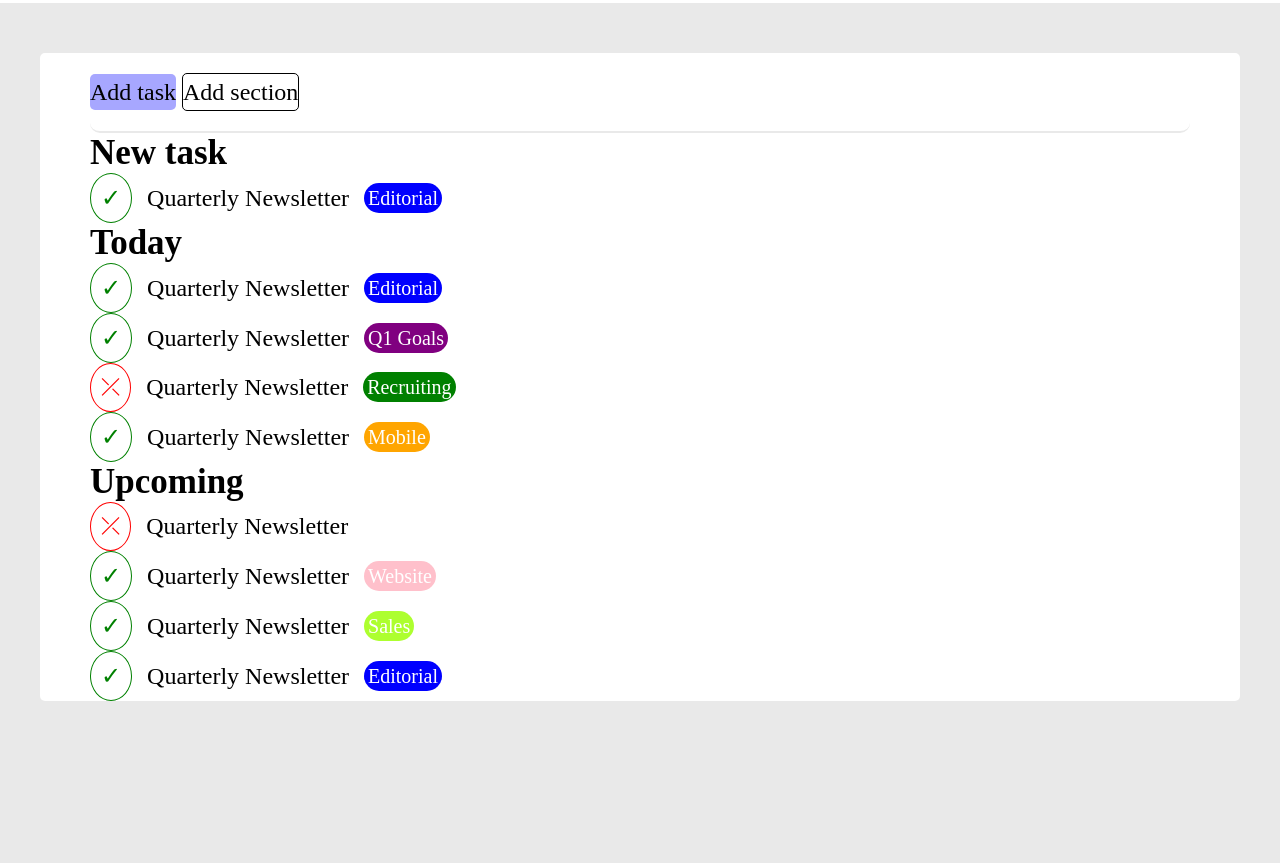
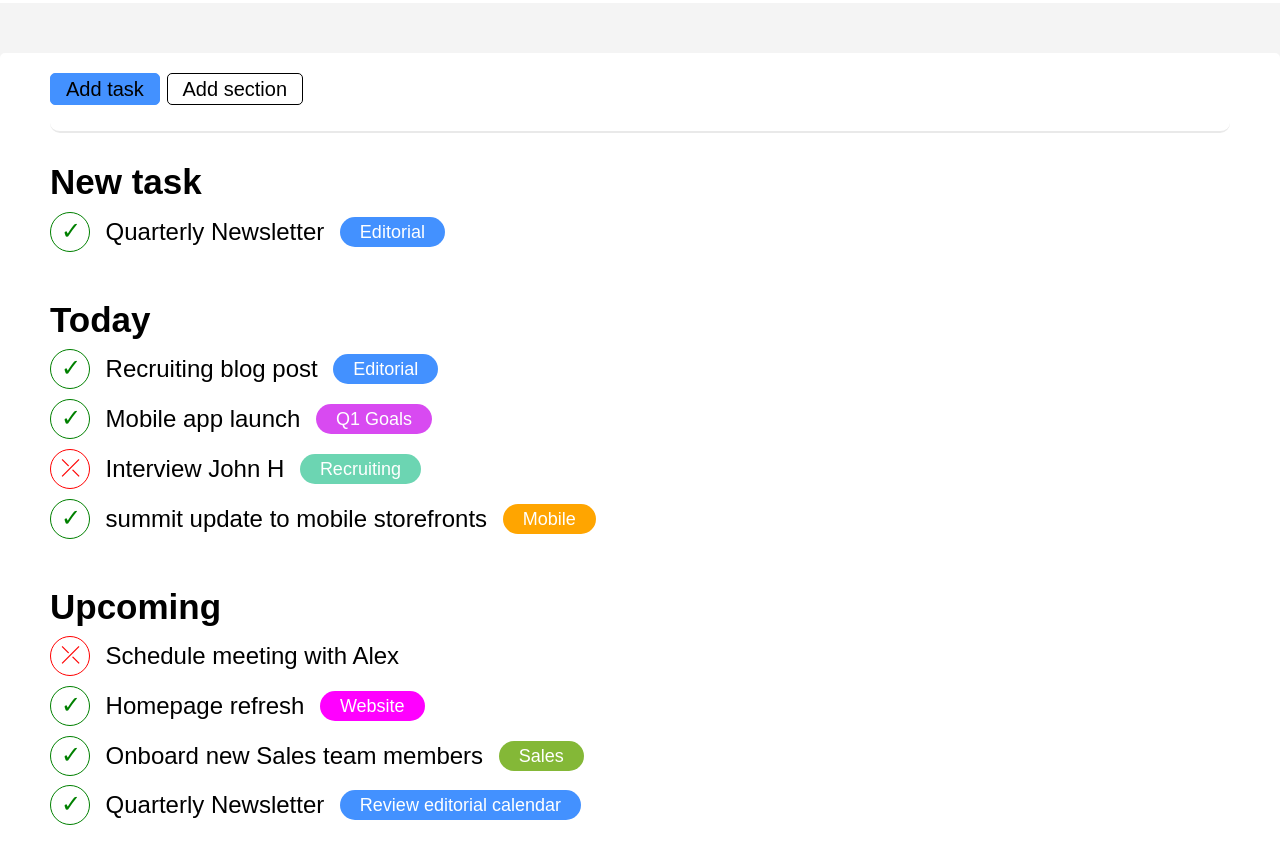
Before and after one commit to gabrielgrillo/html-css-toboolist, a plain HTML site: page index.html in a window 1280 px wide. Shown: the part 83-946 px from the top of the page. Before the commit the page ends 800 px from the top, so only its background shows below. Drawn offline with Linux system fonts and the light colour scheme.

Commit message:
completed

```diff
--- a/css/style.css
+++ b/css/style.css
@@ -5,8 +5,12 @@
     font-size: 24px;
 }
 
+html {
+    font-family: sans-serif;
+}
+
 body {
-    background-color: #e9e9e9;
+    background-color: #f4f4f4;
 }
 
 .page-header {
@@ -25,11 +29,10 @@ body {
 .container-nav {
     background-color: white;
     margin: 0 auto;
-    max-width: 1200px;
+    max-width: 1600px;
     padding-left: 50px;
     padding-right: 50px;
     border-radius: 5px;
-
 }
 
 .container {}
@@ -39,11 +42,13 @@ body {
     border-radius: 10px;
     line-height: 1.5;
     height: 80px;
+    margin-bottom: 25px;
 }
 
 .task {
-    background-color: rgb(167, 167, 255);
+    background-color: rgb(67, 145, 255);
     border-radius: 5px;
+    border: 1px solid rgb(67, 145, 255);
 }
 
 .section {
@@ -56,9 +61,20 @@ body {
     display: inline-block;
     vertical-align: middle;
     margin-top: 20px;
+    font-size: 20px;
+    padding: 0px 15px 0px 15px;
 }
 
 /* LISTE */
+
+.blocco-lista {
+    margin-bottom: 40px;
+    line-height: 2em;
+}
+
+.last-lista {
+    padding-bottom: 40px;
+}
 
 .list-item {
     font-size: 20px;
@@ -82,20 +98,21 @@ ul {
 .badge {
     color: white;
     border-radius: 999px;
-    padding: 4px;
-    font-size: 20px;
+    padding: 5px 20px 5px 20px;
+    font-size: 18px;
+    height: 30px;
 }
 
 .editorial {
-    background-color: blue;
+    background-color: rgb(67, 145, 255);
 }
 
 .goals {
-    background-color: purple;
+    background-color: rgb(216, 74, 241);
 }
 
 .recruiting {
-    background-color: green;
+    background-color: rgb(108, 213, 178);
 }
 
 .mobile {
@@ -103,17 +120,21 @@ ul {
 }
 
 .website {
-    background-color: pink;
+    background-color: fuchsia;
 }
 
 .sales {
-    background-color: greenyellow;
+    background-color: rgb(132, 184, 55);
 }
 
 .check {
     display: inline-block;
     border: 1px solid;
     border-radius: 50%;
+    padding: 0px 10px;
+    height: 40px;
+    width: 40px;
+    line-height: 1.5em;
 }
 
 .bg-green {
--- a/index.html
+++ b/index.html
@@ -20,7 +20,7 @@
         </div>
 
         <div class="container">
-            <ul>
+            <ul class="blocco-lista">
                 <li>
                     <h2 class="title">New task</h2>
                 </li>
@@ -36,60 +36,60 @@
                 </li>
             </ul>
 
-            <ul>
+            <ul class="blocco-lista">
                 <li>
                     <h2 class="title">Today</h2>
                 </li>
                 <li>
-                    <ul>
+                    <ul class="blocco-lista">
                         <li class="list-item">
                             <span class="check bg-green">&check;</span>
-                            <span class="description">Quarterly Newsletter</span>
+                            <span class="description">Recruiting blog post</span>
                             <span class="badge editorial">Editorial</span>
                         </li>
                         <li class="list-item">
                             <span class="check bg-green">&check;</span>
-                            <span class="description">Quarterly Newsletter</span>
+                            <span class="description">Mobile app launch</span>
                             <span class="badge goals">Q1 Goals</span>
                         </li>
                         <li class="list-item">
                             <span class="check bg-red">&#10539;</span>
-                            <span class="description">Quarterly Newsletter</span>
+                            <span class="description">Interview John H</span>
                             <span class="badge recruiting">Recruiting</span>
                         </li>
                         <li class="list-item">
                             <span class="check bg-green">&check;</span>
-                            <span class="description">Quarterly Newsletter</span>
+                            <span class="description">summit update to mobile storefronts</span>
                             <span class="badge mobile">Mobile</span>
                         </li>
                     </ul>
                 </li>
             </ul>
 
-            <ul>
+            <ul class="blocco-lista">
                 <li>
                     <h2 class="title">Upcoming</h2>
                 </li>
                 <li>
-                    <ul>
+                    <ul class="blocco-lista last-lista">
                         <li class="list-item">
                             <span class="check bg-red">&#10539;</span>
-                            <span class="description">Quarterly Newsletter</span>
+                            <span class="description">Schedule meeting with Alex</span>
                         </li>
                         <li class="list-item">
                             <span class="check bg-green">&check;</span>
-                            <span class="description">Quarterly Newsletter</span>
+                            <span class="description">Homepage refresh</span>
                             <span class="badge website">Website</span>
                         </li>
                         <li class="list-item">
                             <span class="check bg-green">&check;</span>
-                            <span class="description">Quarterly Newsletter</span>
+                            <span class="description">Onboard new Sales team members</span>
                             <span class="badge sales">Sales</span>
                         </li>
                         <li class="list-item">
                             <span class="check bg-green">&check;</span>
                             <span class="description">Quarterly Newsletter</span>
-                            <span class="badge editorial">Editorial</span>
+                            <span class="badge editorial">Review editorial calendar</span>
                         </li>
                     </ul>
                 </li>
```
